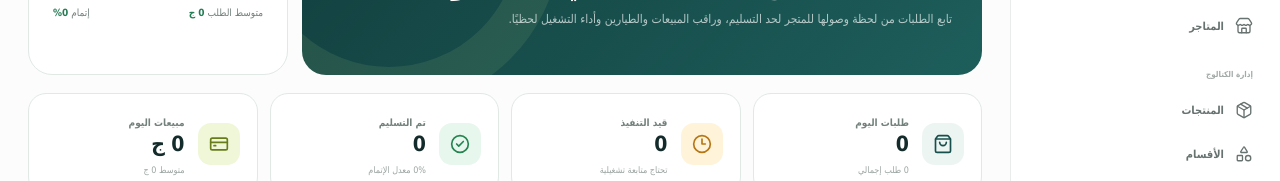
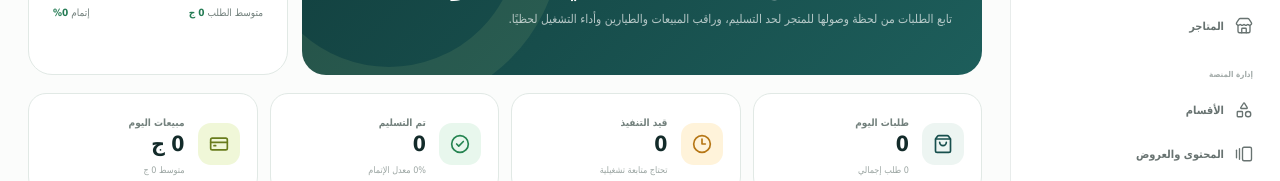
Before and after one commit to omargadelkareem/bringo-admin-panel, a React (Vite) app: page /dashboard in a window 1280 px wide. Shown: the part 242-423 px from the top of the page. Built offline with nearby package versions, Linux system fonts and the light colour scheme; no server answers; the database is empty.

Commit message:
Remove global products navigation

```diff
--- a/src/layout/Sidebar.jsx
+++ b/src/layout/Sidebar.jsx
@@ -1,5 +1,5 @@
 import { NavLink } from "react-router-dom";
-import { LayoutGrid, ReceiptText, Bike, Store, Package, Shapes, GalleryHorizontalEnd, Settings, ArrowUpLeft, CircleHelp } from "lucide-react";
+import { LayoutGrid, ReceiptText, Bike, Store, Shapes, GalleryHorizontalEnd, Settings, ArrowUpLeft, CircleHelp } from "lucide-react";
 
 const primary=[
  {to:"/dashboard",label:"نظرة عامة",icon:LayoutGrid},
@@ -8,7 +8,6 @@ const primary=[
  {to:"/stores",label:"المتاجر",icon:Store},
 ];
 const manage=[
- {to:"/products",label:"المنتجات",icon:Package},
  {to:"/categories",label:"الأقسام",icon:Shapes},
  {to:"/banners",label:"المحتوى والعروض",icon:GalleryHorizontalEnd},
 ];
@@ -18,7 +17,7 @@ export default function Sidebar(){return <aside className="sidebar product-sideb
  <div className="product-brand"><div className="wordmark">bringo<span>.</span></div><small>لوحة التشغيل</small></div>
  <nav className="product-nav">
   <div className="product-nav-section">العمل اليومي</div>{primary.map(x=><LinkItem item={x} key={x.to}/>)}
-  <div className="product-nav-section second">إدارة الكتالوج</div>{manage.map(x=><LinkItem item={x} key={x.to}/>)}
+  <div className="product-nav-section second">إدارة المنصة</div>{manage.map(x=><LinkItem item={x} key={x.to}/>)}
  </nav>
  <div className="product-sidebar-bottom"><NavLink to="/settings" className={({isActive})=>`product-nav-item ${isActive?"is-active":""}`}><Settings size={18}/><span>الإعدادات</span></NavLink><button className="sidebar-help" type="button"><CircleHelp size={17}/><span>مركز المساعدة</span></button><div className="product-user"><div className="user-initial">O</div><div><strong>Omar Gad</strong><small>Administrator</small></div><span className="user-online"/></div></div>
  </aside>}
```
